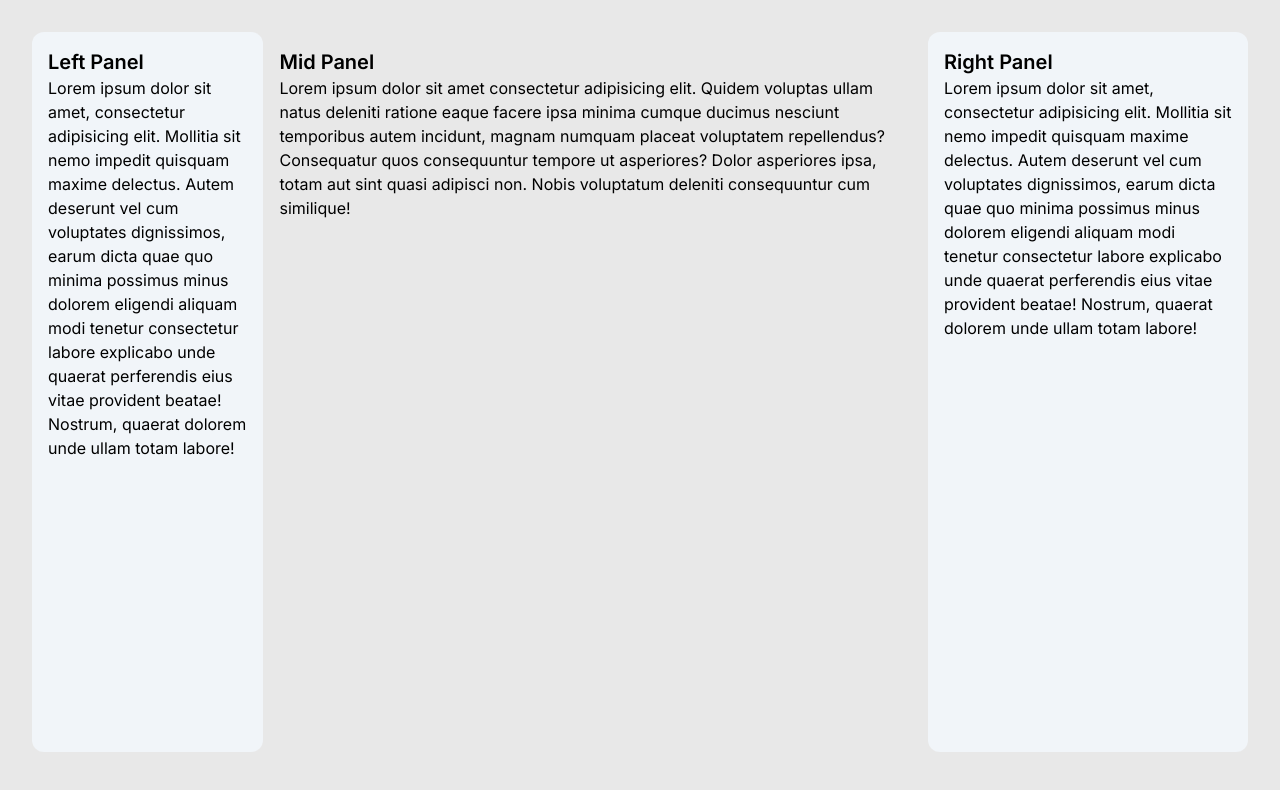
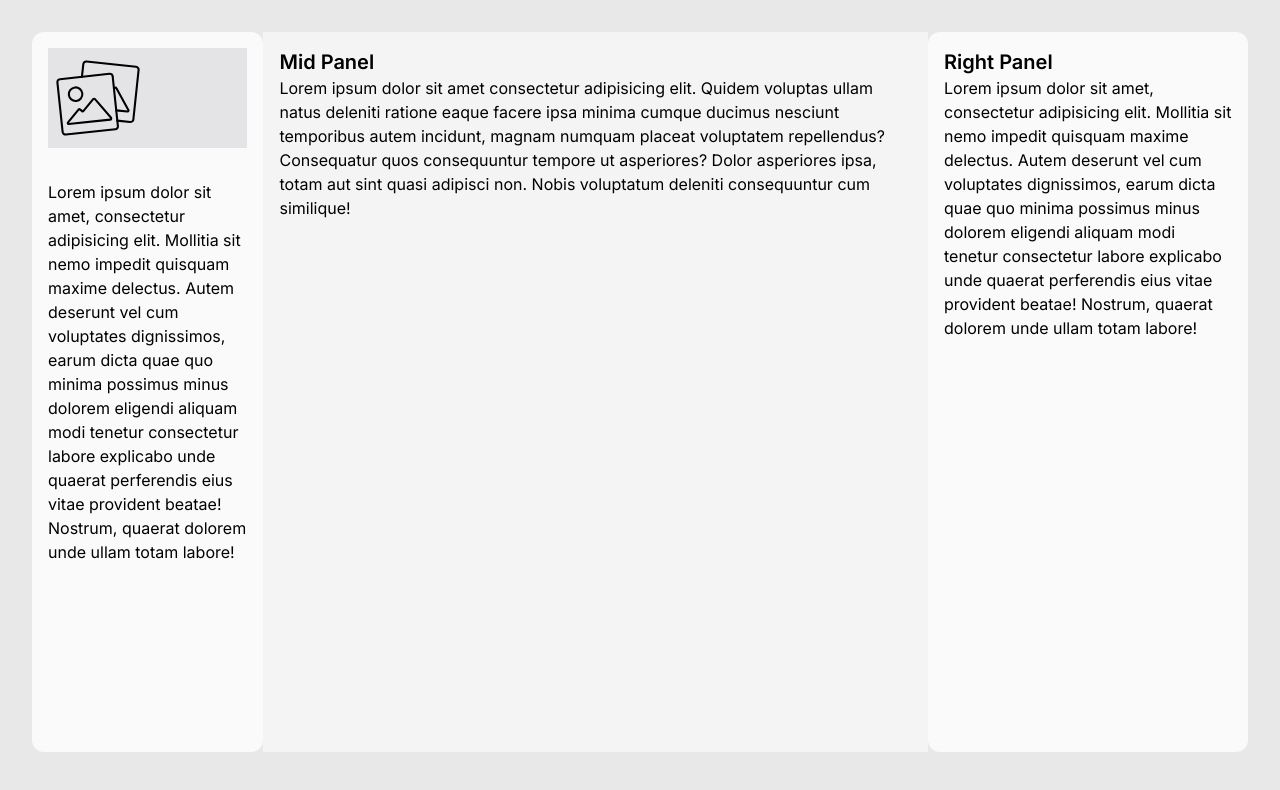
Before and after one commit to VictorJThomas/Zenify, a Next.js app: page / in a window 1280 px wide. Shown: the top 790 px of the page. Built offline with nearby package versions, Linux system fonts and the light colour scheme; no server answers.

Commit message:
ProfileCard base

```diff
--- a/src/app/layout.tsx
+++ b/src/app/layout.tsx
@@ -24,7 +24,7 @@ export default function RootLayout({
           <Provider>
             <div className="w-screen flex flex-3 justify-between p-8">
               <LeftPanel />
-              <main className="p-4 basis-1/1 w-full">
+              <main className="p-4 basis-1/1 w-full bg-zinc-100">
                 {children}
               </main>
               <RightPanel/>
--- a/src/components/LeftPanel.tsx
+++ b/src/components/LeftPanel.tsx
@@ -1,17 +1,19 @@
+import ProfileCard from "./ProfileCard";
+
 const LeftPanel = () => {
-    return (
-        <aside className="p-4 basis-1/3  bg-slate-100 h-[calc(90vh)] rounded-xl">
-        <h1 className="font-semibold text-xl">Left Panel</h1>
-        <div>
-          Lorem ipsum dolor sit amet, consectetur adipisicing elit. Mollitia sit
-          nemo impedit quisquam maxime delectus. Autem deserunt vel cum
-          voluptates dignissimos, earum dicta quae quo minima possimus minus
-          dolorem eligendi aliquam modi tenetur consectetur labore explicabo
-          unde quaerat perferendis eius vitae provident beatae! Nostrum, quaerat
-          dolorem unde ullam totam labore!
-        </div>
-      </aside>
-    )
-}
+  return (
+    <aside className="p-4 basis-1/3  bg-zinc-50 h-[calc(90vh)] rounded-xl">
+      <ProfileCard/>
+      <div>
+        Lorem ipsum dolor sit amet, consectetur adipisicing elit. Mollitia sit
+        nemo impedit quisquam maxime delectus. Autem deserunt vel cum voluptates
+        dignissimos, earum dicta quae quo minima possimus minus dolorem eligendi
+        aliquam modi tenetur consectetur labore explicabo unde quaerat
+        perferendis eius vitae provident beatae! Nostrum, quaerat dolorem unde
+        ullam totam labore!
+      </div>
+    </aside>
+  );
+};
 
-export default LeftPanel
+export default LeftPanel;
--- /dev/null
+++ b/src/components/ProfileCard.tsx
@@ -0,0 +1,20 @@
+"use client"
+
+import { useSession } from "next-auth/react"
+import Image from "next/image"
+import imageDefault from "@/../public/assets/imageDefault.svg"
+
+const ProfileCard = () => {
+    const {data: session} = useSession()
+    const userImage = session?.user?.image || imageDefault;
+    return (
+        <div className="w-full pb-8">
+            <div className="bg-zinc-200 align-middle">
+                <Image src={userImage} alt={`${session?.user?.email} image`} width={100} height={100}/>
+            </div>
+            <div>{session?.user?.name}</div>
+        </div>
+    )
+}
+
+export default ProfileCard
--- a/src/components/RightPanel.tsx
+++ b/src/components/RightPanel.tsx
@@ -1,6 +1,6 @@
 const RightPanel = () => {
     return (
-        <aside className="p-4 basis-1/2 max-w-[40vh] bg-slate-100 h-[calc(90vh)] rounded-xl">
+        <aside className="p-4 basis-1/2 max-w-[40vh] bg-zinc-50 h-[calc(90vh)] rounded-xl">
         <h1 className="font-semibold text-xl">Right Panel</h1>
         <div>
           Lorem ipsum dolor sit amet, consectetur adipisicing elit. Mollitia sit
```
Also changed, not shown: public/assets/imageDefault.svg (added).
